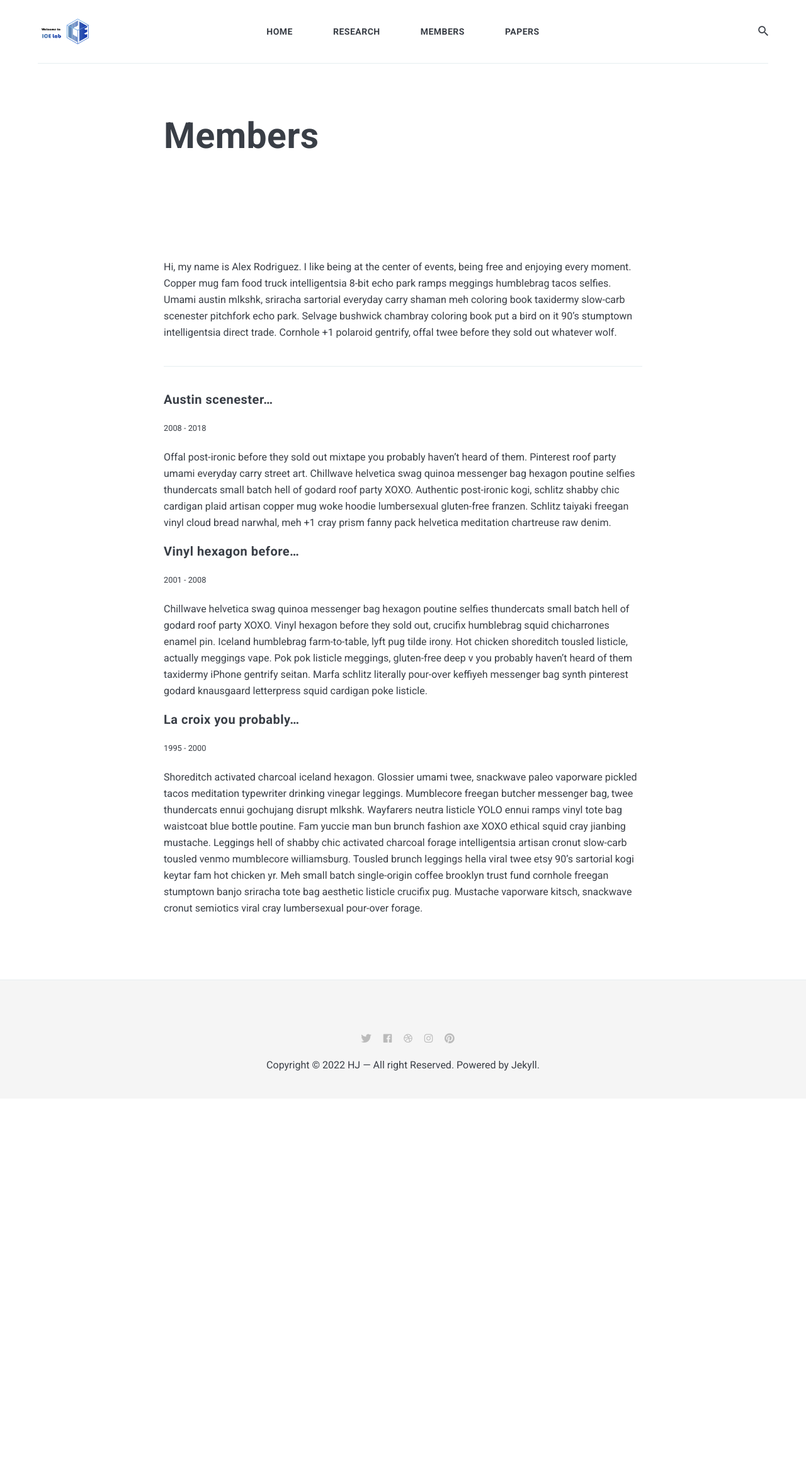
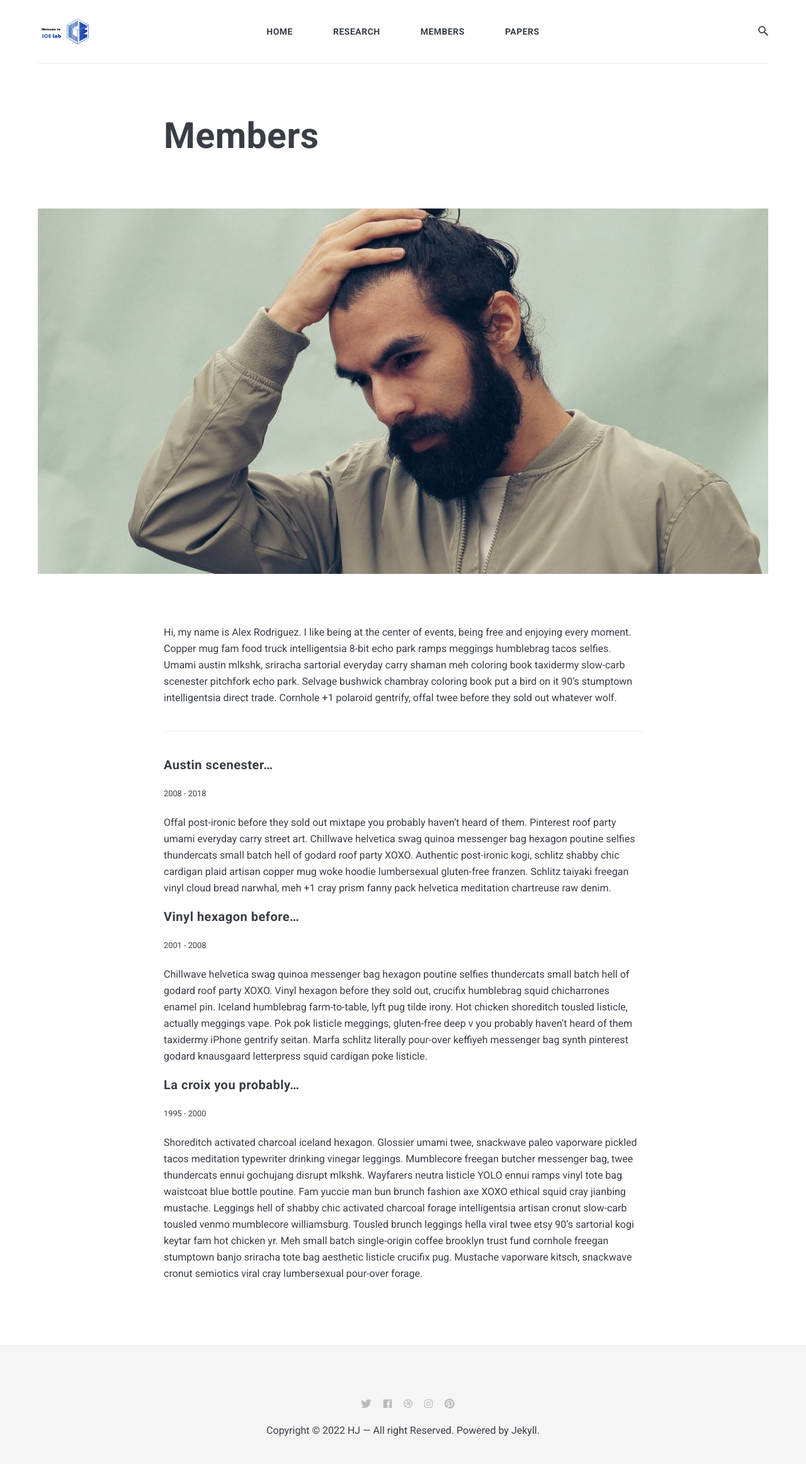
Before and after one commit to icelab-2020/HeeJaeMon123.github.io, a Jekyll site: the page built from _pages/01_members.md, in a window 1280 px wide. Shown: the whole page at 63% size. Built offline with Jekyll 4.4.1, drawn with Linux system fonts in a browser that asks for light colours; nearby versions of some CDN libraries; before the commit the page ends 1744 px from its top, so only the background shows below that.

Commit message:
Update 01_members.md

```diff
--- a/_pages/01_members.md
+++ b/_pages/01_members.md
@@ -1,8 +1,8 @@
 ---
 layout: page
 title: Members
-permalink: /about/
-image: # 01.jpg
+permalink: /01_members/
+image: 01.jpg
 ---
 
 Hi, my name is Alex Rodriguez. I like being at the center of events, being free and enjoying every moment. Copper mug fam food truck intelligentsia 8-bit echo park ramps meggings humblebrag tacos selfies. Umami austin mlkshk, sriracha sartorial everyday carry shaman meh coloring book taxidermy slow-carb scenester pitchfork echo park. Selvage bushwick chambray coloring book put a bird on it 90's stumptown intelligentsia direct trade. Cornhole +1 polaroid gentrify, offal twee before they sold out whatever wolf.
```
